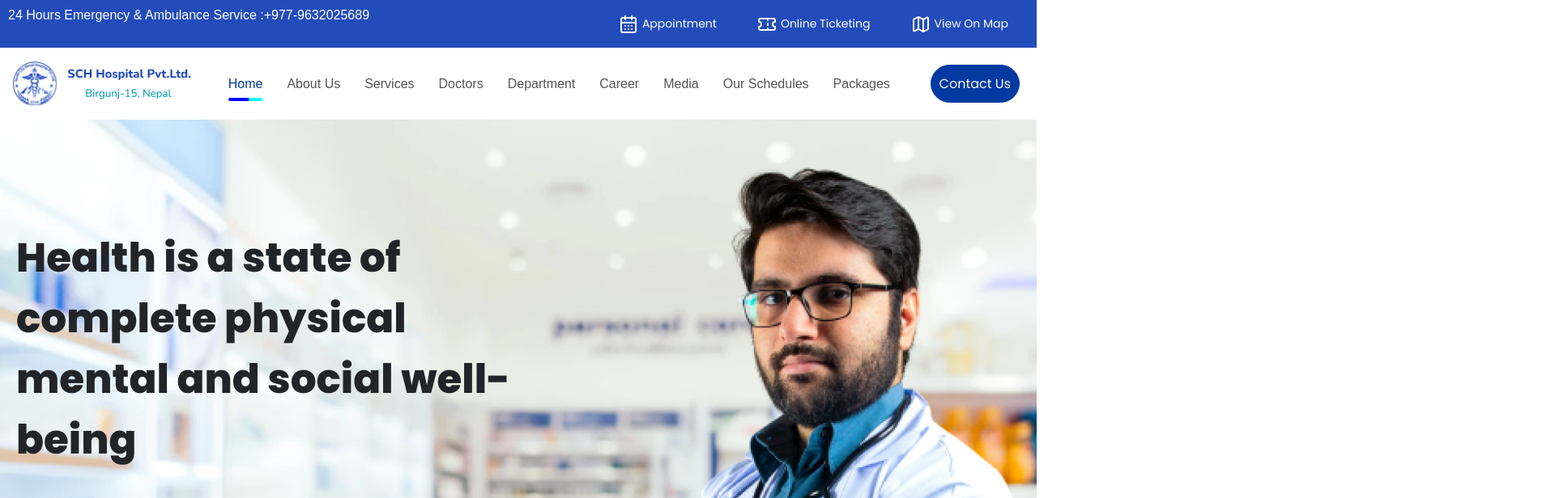
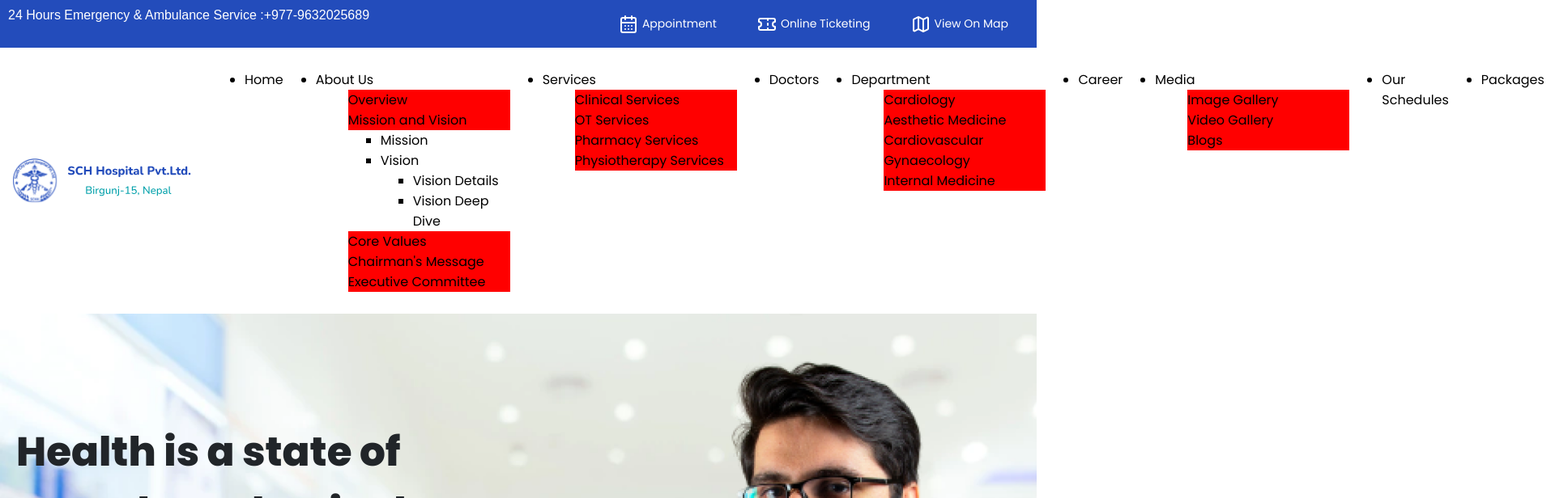
Before and after one commit to Sushey01/Tangerine_Meringue, a React (Vite) app: page / in a window 1280 px wide. Shown: the top 616 px of the page at 81% size, 1920 px wide, since content can reach past the window. Built offline with nearby package versions, Linux system fonts and the light colour scheme.

Commit message:
navbar-idea

```diff
--- a/src/App.jsx
+++ b/src/App.jsx
@@ -14,7 +14,7 @@ import Testimonial from "./components/Testimonial";
 import Footer from "./components/Footer";
 import Navbar from "./components/Navbar";
 import MainNavHeader from "./components/MainNavHeader";
-
+import NavBar2 from "./components/NavBar2"
 
 
 
@@ -23,7 +23,8 @@ export default function App(){
   return(
     <div>
       <MainNavHeader/>
-    <Navbar/>
+      <NavBar2/>
+    {/* <Navbar/> */}
       <HeroSection/>
       <Journey/>
       <HealthServices/>
--- /dev/null
+++ b/src/components/NavBar2.jsx
@@ -0,0 +1,127 @@
+import React, { useState } from "react";
+import Logo from "../assets/images/logo.svg";
+import "./Navbar2.css";
+import NavbarCard from './NavbarCard';
+
+const menuItems = [
+  { label: "Home", link: "#", type: "single" },
+  {
+    label: "About Us",
+    link: "#",
+    type: "dropdown",
+    items: [
+      { label: "Overview", link: "#" },
+      {
+        label: "Mission and Vision",
+        link: "#",
+        subItems: [
+          { label: "Mission", link: "#" },
+          { label: "Vision", link: "#",
+            subSubItems: [
+              {label: "Vision Details", link: "#"},
+              {label: "Vision Deep Dive",
+                link: "#",
+              }
+            ]
+           },
+        ],
+
+      },
+      { label: "Core Values", link: "#" },
+      { label: "Chairman's Message", link: "#" },
+      { label: "Executive Committee", link: "#" },
+    ],
+  },
+  {
+    label: "Services",
+    link: "#",
+    type: "dropdown",
+    items: [
+      { label: "Clinical Services", link: "#" },
+      { label: "OT Services", link: "#" },
+      { label: "Pharmacy Services", link: "#" },
+      { label: "Physiotherapy Services", link: "#" },
+    ],
+  },
+  {
+    label: "Doctors",
+    link: "#",
+    type: "single"
+  },
+  {
+    label: "Department",
+    link: "#",
+    type: "dropdown",
+    items: [
+      { label: "Cardiology", link: "#" },
+      { label: "Aesthetic Medicine", link: "#" },
+      { label: "Cardiovascular", link: "#" },
+      { label: "Gynaecology", link: "#" },
+      { label: "Internal Medicine", link: "#" },
+    ],
+  },
+  {
+    label: "Career",
+    link: "#",
+    type: "single"
+  },
+  {
+    label: "Media",
+    link: "#",
+    type: "dropdown",
+    items: [
+      { label: "Image Gallery", link: "#" },
+      { label: "Video Gallery", link: "#" },
+      { label: "Blogs", link: "#" },
+    ],
+  },
+  { label: "Our Schedules", link: "#", type: "single" },
+  { label: "Packages", link: "#", type: "single" },
+];
+
+const Navbar = () => {
+  const [menuOpen, setMenuOpen] = useState(false);
+
+  const toggleMenu = () => setMenuOpen(!menuOpen);
+
+  return (
+    <section>
+      <div className="nav-wrapper">
+        <div className="nav-content">
+          <div className="nav-ham">
+            <img src={Logo} alt="logo" />
+            <div className="hamburger" onClick={toggleMenu}>
+              <svg
+                xmlns="http://www.w3.org/2000/svg"
+                width="40"
+                height="40"
+                color="#555555"
+                viewBox="0 0 24 24"
+                fill="none"
+                stroke="currentColor"
+                strokeWidth="2"
+                strokeLinecap="round"
+                strokeLinejoin="round"
+              >
+                <rect width="18" height="18" x="3" y="3" rx="2" />
+                <path d="M7 8h10" />
+                <path d="M7 12h10" />
+                <path d="M7 16h10" />
+              </svg>
+            </div>
+          </div>
+
+          <div className={`nav-section ${menuOpen ? "show-menu" : ""}`}>
+            <NavbarCard menuItems={menuItems} />
+          </div>
+
+          <div className="nav-button">
+            <button>Contact Us</button>
+          </div>
+        </div>
+      </div>
+    </section>
+  );
+};
+
+export default Navbar;
--- a/src/components/Navbar.jsx
+++ b/src/components/Navbar.jsx
@@ -3,6 +3,7 @@ import Logo from "../assets/images/logo.svg";
 import "./Navbar.css";
 import { useState } from "react";
 import NavHoverEffect from "./NavHoverEffect";
+import NavbarCard from './NavbarCard'
 
 const Navbar = () => {
 
@@ -43,7 +44,8 @@ const Navbar = () => {
           </div>
 
           <div className={`nav-section ${menuOpen ? "show-menu": ""}`}>
-            <NavHoverEffect/>
+            {/* <NavHoverEffect/> */}
+            <NavbarCard/>
             </div>
 
           <div className="nav-button">
--- /dev/null
+++ b/src/components/Navbar2.css
@@ -0,0 +1,148 @@
+.dropdown {
+  position: absolute;
+  border: 1px solid #555555;
+  ul,
+  .li {
+    list-style: none;
+    padding: 0px;
+    padding-top: 5px;
+    padding-bottom: 5px;
+    margin: 0px;
+  }
+}
+
+.nav-hover a {
+  align-content: center;
+  padding: 12px;
+  padding-left: 0px;
+  padding-right: 0px;
+  position: relative;
+  display: inline-block;
+}
+
+/* Hide underline bar by default for all links */
+.nav-hover a::after {
+  content: "";
+  position: absolute;
+  left: 0;
+  bottom: 0;
+  width: 100%;
+  height: 4px;
+  background: linear-gradient(to right, blue 60%, cyan 40%);
+  border-radius: 3px;
+  clip-path: inset(0 100% 0 0); /* hide underline */
+  transition: clip-path 0.3s ease;
+}
+
+/* Show underline persistently only on active link (Home) */
+.nav-hover a.active::after {
+  clip-path: inset(0 0 0 0); /* fully reveal underline */
+}
+
+/* Show underline on hover for all links */
+.nav-hover a:hover::after {
+  clip-path: inset(0 0 0 0); /* fully reveal underline */
+}
+
+.nav-hover-other a {
+  align-content: center;
+  padding: 12px;
+  padding-left: 0px;
+  padding-right: 0px;
+  position: relative;
+  display: inline-block;
+}
+
+.dropdown {
+  display: none;
+  width: 100%;
+  position: absolute;
+  z-index: 1;
+}
+
+.drop1 {
+  padding: 10px;
+  padding-top: 0px;
+  padding-bottom: 0px;
+  padding-right: 0px;
+  font-size: 12px;
+}
+
+.drop1:hover {
+  background-color: #d6f9fb;
+  border-left: 5px solid #00a0aa;
+}
+
+.drop1 a:hover {
+  color: #212121;
+}
+
+.drop1:hover a::after {
+  background: none;
+}
+
+.nav-hover-other .main::after {
+  content: "";
+  position: absolute;
+  bottom: 0;
+  width: 100%;
+  left: 0;
+  background: linear-gradient(to right, blue 60%, cyan 40%);
+  height: 4px;
+  border-radius: 3px;
+  clip-path: inset(0 100% 0 0);
+  transition: clip-path 0.1s ease;
+}
+
+.nav-hover-other .main:hover::after {
+  clip-path: inset(0 0 0 0); /* reveal full bar on hover */
+}
+
+.drop:hover .dropdown {
+  position: absolute;
+  top: 80%;
+  margin-top: 10px;
+  display: block;
+  z-index: 99;
+  padding: 0px;
+  border-radius: 5px;
+  width: 200px;
+  cursor: pointer;
+  background-color: #fff;
+}
+
+.second-dropdown {
+  padding: 10px;
+  padding-top: 0px;
+  padding-bottom: 0px;
+}
+
+.second-dropdown:hover {
+  background-color: #d6f9fb;
+  border-left: 5px solid #00a0aa;
+}
+
+.second-dropdown a:hover {
+  color: #212121;
+}
+
+.second-dropdown:hover a::after {
+  background: none;
+}
+
+.second-dropdown-hover {
+  position: absolute;
+  border: 1px solid #555555;
+  top: 0;
+  left: 100%;
+  border-radius: 5px;
+  display: none;
+  z-index: 999;
+}
+
+.second-dropdown:hover .second-dropdown-hover,
+.second-dropdown-hover:hover {
+  display: block;
+  padding: 10px;
+  cursor: pointer;
+}
--- /dev/null
+++ b/src/components/NavbarCard.jsx
@@ -0,0 +1,139 @@
+import React from "react";
+import "./NavHoverEffect.css";
+
+
+
+
+const renderMenuItems = (items)=> {
+  return (
+    <ul className="dropdown">
+      {items.map((item, index) => (
+        <li key={index} className={item.subItems ? "has-submenu" : ""}>
+          <a href={item.link}>{item.label}</a>
+          {item.subItems && renderMenuItems(item.subItems)}
+        </li>
+      ))}
+    </ul>
+  )
+}
+
+// const NavbarCard = ({ menuItems }) => {
+//   return (
+//     <>
+//       {menuItems.map((item, index) => {
+//         if (item.type === "dropdown") {
+//           return (
+//             <li
+//               className="drop"
+//               key={index}
+//               style={{
+//                 listStyle: "none",
+//                 position: "relative",
+//                 display: "inline-block",
+//               }}
+//             >
+//               <div className="nav-hover-other">
+//                 <a href={item.link} className="main">{item.label}</a>
+//                 {/* {renderMenuItems(item.items)} */}
+//                 <div className="dropdown">
+//                   <ul>
+//                     {item.items.map((subItem, subIndex) => {
+//                       if (subItem.subSubItems) {
+//                         return (
+//                           <div className="second-dropdown" key={subIndex}>
+//                             <a href={subItem.link}>{subItem.label}</a>
+//                             <ul className="second-dropdown-hover">
+//                               {subItem.subItems.map((nestedItem, nestedIndex) => (
+//                                 <li key={nestedIndex}>
+//                                   <a href={nestedItem.link}>{nestedItem.label}
+//                                   </a>
+//                                 </li>
+//                               ))}
+//                             </ul>
+//                           </div>
+//                         );
+//                       }
+//                       return (
+//                         <div className="drop1" key={subIndex}>
+//                           <a href={subItem.link}>{subItem.label}</a>
+//                         </div>
+//                       );
+//                     })}
+//                   </ul>
+//                 </div>
+//               </div>
+//             </li>
+//           );
+//         }
+
+//         return (
+//           <div className="nav-hover" key={index}>
+//             <a href={item.link} className={item.label === "Home" ? "active main" : ""}>
+//               {item.label}
+//             </a>
+//           </div>
+//         );
+//       })}
+//     </>
+//   );
+// };
+const NavbarCard = ({ menuItems }) => {
+  return (
+    <div  style={{display:"flex",justifyContent:"space-evenly",position:"relative" }}>
+      {menuItems.map((item,index) =>
+      (
+        <ul key={index}>
+         <li>
+        {item.label}
+       </li>
+       { item.items &&
+
+<ul style={{}}>
+
+ {item.items.map((subItem,subIndex) => (
+
+  <>
+
+
+    <div style={{background:"red",width:"200px"}} key={subIndex} id={subIndex}>
+            {subItem.label}
+            </div>
+       { subItem.subItems &&
+  <ul>
+    {subItem.subItems.map((ssitem,ssindex) => (
+      <>
+
+      <li>{ssitem.label}</li>
+      {ssitem.subSubItems &&
+      <ul>
+ {ssitem.subSubItems.map((sssitem,sssindex) => (
+
+
+   <li>{sssitem.label}</li>
+ ))}
+      </ul>}
+
+
+    </>
+    ))}
+  </ul>}
+
+  </>
+
+        ))}
+
+
+</ul>}
+
+
+
+
+        </ul>
+
+
+
+      ))}
+    </div>
+  );
+};
+export default NavbarCard;
```
